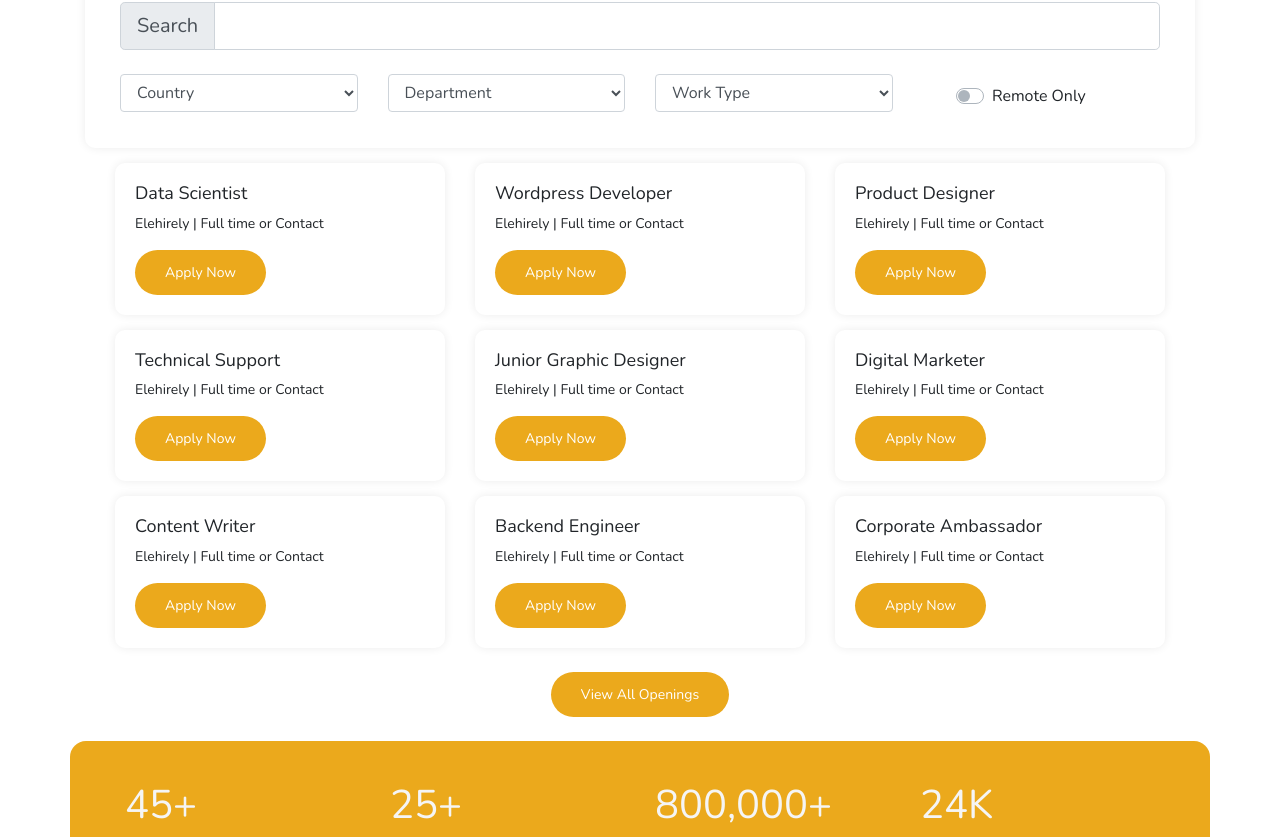
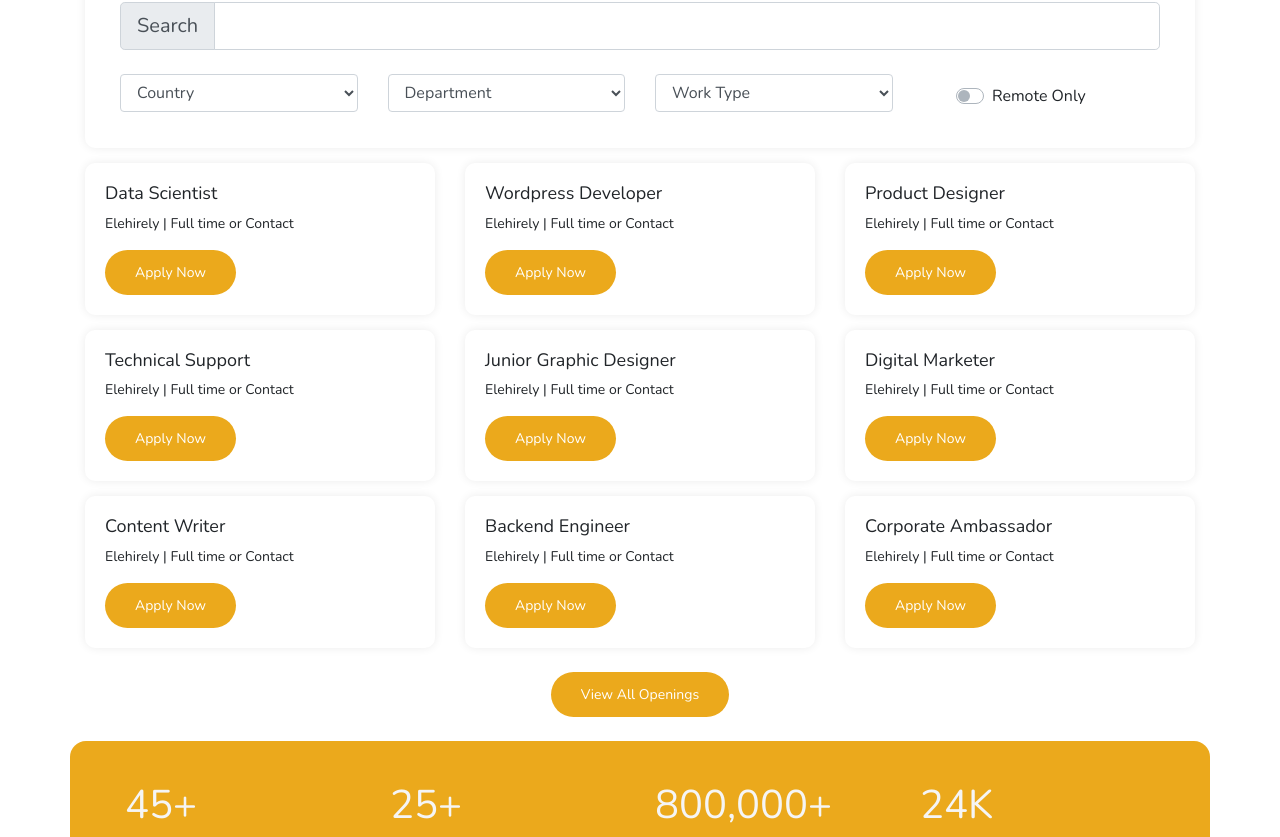
Before and after one commit to Ayush-k-Shukla/Code_page, a React (Create React App) app: page / in a window 1280 px wide. Shown: the part 1849-2686 px from the top of the page. Built offline with nearby package versions, Linux system fonts and the light colour scheme.

Commit message:
some res

```diff
--- a/src/App.css
+++ b/src/App.css
@@ -1,4 +1,4 @@
-@import url('https://fonts.googleapis.com/css2?family=Nunito:wght@200&display=swap');
+@import url("https://fonts.googleapis.com/css2?family=Nunito:wght@200&display=swap");
 .font-op {
   font-family: Nunito;
 }
@@ -68,6 +68,21 @@
 .your-box p {
   font-size: 14px;
 }
+
+.your-box-job {
+  background-color: #fff;
+  margin-top: 15px;
+  border-radius: 10px;
+  padding: 20px;
+  box-shadow: 0px 0px 10px #ececec;
+}
+.your-box-job h3 {
+  font-size: 18px;
+}
+.your-box-job p {
+  font-size: 14px;
+}
+
 .marg-top {
   margin-top: 50px;
 }
@@ -81,7 +96,6 @@
   font-weight: 600;
   color: #eba91c;
 }
-
 
 .join {
   padding: 70px 0px;
@@ -176,7 +190,7 @@
   .marg-top {
     margin-top: 0px;
   }
-  .your-box{
+  .your-box {
     margin-top: 0px;
   }
   #po1 {
@@ -188,7 +202,7 @@
   #stats h6 {
     font-size: 0.5em;
   }
-  .col-12{
+  .col-12 {
     padding-top: 15px;
     padding-bottom: 15px;
     padding-left: 15px;
--- a/src/App.js
+++ b/src/App.js
@@ -24,8 +24,7 @@ import ip4 from "./images/p4.png";
 
 function App() {
   useEffect(() => {
-    Aos.init({ duration: 1800 ,
-      once: true});
+    Aos.init({ duration: 1800, once: true });
   }, []);
   return (
     <Router>
@@ -48,7 +47,7 @@ function App() {
                 </div>
               </div>
               <div class="col-sm-6 col-12">
-                <Image src={myimg} style={{width:'100%'}}/>
+                <Image src={myimg} style={{ width: "100%" }} />
               </div>
             </div>
           </div>
@@ -95,8 +94,8 @@ function App() {
                       <Image src={ij4} />
                       <h3>Education Opportunity</h3>
                       <p>
-                        Get resources for developing your skills and knowledge
-                        to kickstart your carrer.
+                        Get resources for develop your skills and knowledge to
+                        kickstart your carrer.
                       </p>
                     </div>
                   </div>
@@ -208,14 +207,13 @@ function App() {
                 </div>
               </div>
             </div>
-            <div class="container">
-              <div class="container" data-aos="fade-up">
+            <div>
               <div class="row">
                 <div
                   data-aos="fade-up-right"
                   class="col-lg-4 col-md-12 col-sm-12 col-12"
                 >
-                    <div class="your-box">
+                  <div class="your-box-job">
                     <h3>Data Scientist</h3>
                     <p>Elehirely | Full time or Contact</p>
                     <div class="join-box">
@@ -225,8 +223,11 @@ function App() {
                     </div>
                   </div>
                 </div>
-                  <div data-aos="fade-up" class="col-lg-4 col-md-12 col-sm-12 col-12">
-                    <div class="your-box">
+                <div
+                  data-aos="fade-up"
+                  class="col-lg-4 col-md-12 col-sm-12 col-12"
+                >
+                  <div class="your-box-job">
                     <h3>Wordpress Developer</h3>
                     <p>Elehirely | Full time or Contact</p>
                     <div class="join-box">
@@ -240,7 +241,7 @@ function App() {
                   data-aos="fade-up-left"
                   class="col-lg-4 col-md-12 col-sm-12 col-12"
                 >
-                    <div class="your-box">
+                  <div class="your-box-job">
                     <h3>Product Designer</h3>
                     <p>Elehirely | Full time or Contact</p>
                     <div class="join-box">
@@ -251,14 +252,13 @@ function App() {
                   </div>
                 </div>
               </div>
-              </div>
-              <div class="container">
+
               <div class="row">
                 <div
                   data-aos="fade-up-right"
                   class="col-lg-4 col-md-12 col-sm-12 col-12"
                 >
-                    <div class="your-box">
+                  <div class="your-box-job">
                     <h3>Technical Support</h3>
                     <p>Elehirely | Full time or Contact</p>
                     <div class="join-box">
@@ -268,8 +268,11 @@ function App() {
                     </div>
                   </div>
                 </div>
-                  <div data-aos="fade-up" class="col-lg-4 col-md-12 col-sm-12 col-12">
-                    <div class="your-box">
+                <div
+                  data-aos="fade-up"
+                  class="col-lg-4 col-md-12 col-sm-12 col-12"
+                >
+                  <div class="your-box-job">
                     <h3>Junior Graphic Designer</h3>
                     <p>Elehirely | Full time or Contact</p>
                     <div class="join-box">
@@ -283,7 +286,7 @@ function App() {
                   data-aos="fade-up-left"
                   class="col-lg-4 col-md-12 col-sm-12 col-12"
                 >
-                    <div class="your-box">
+                  <div class="your-box-job">
                     <h3>Digital Marketer</h3>
                     <p>Elehirely | Full time or Contact</p>
                     <div class="join-box">
@@ -294,14 +297,13 @@ function App() {
                   </div>
                 </div>
               </div>
-              </div>
-              <div class="container">
+
               <div class="row">
                 <div
                   data-aos="fade-up-right"
                   class="col-lg-4 col-md-12 col-sm-12 col-12"
                 >
-                    <div class="your-box">
+                  <div class="your-box-job">
                     <h3>Content Writer</h3>
                     <p>Elehirely | Full time or Contact</p>
                     <div class="join-box">
@@ -311,8 +313,11 @@ function App() {
                     </div>
                   </div>
                 </div>
-                  <div data-aos="fade-up" class="col-lg-4 col-md-12 col-sm-12 col-12">
-                    <div class="your-box">
+                <div
+                  data-aos="fade-up"
+                  class="col-lg-4 col-md-12 col-sm-12 col-12"
+                >
+                  <div class="your-box-job">
                     <h3>Backend Engineer</h3>
                     <p>Elehirely | Full time or Contact</p>
                     <div class="join-box">
@@ -326,14 +331,13 @@ function App() {
                   data-aos="fade-up-left"
                   class="col-lg-4 col-md-12 col-sm-12 col-12"
                 >
-                    <div class="your-box">
+                  <div class="your-box-job">
                     <h3>Corporate Ambassador</h3>
                     <p>Elehirely | Full time or Contact</p>
                     <div class="join-box">
                       <button type="button" class="btn">
                         Apply Now
                       </button>
-                      </div>
                     </div>
                   </div>
                 </div>
--- a/src/components/footer.component.js
+++ b/src/components/footer.component.js
@@ -31,7 +31,7 @@ const Footer = () => {
 
         <div class="text-center text-dark p-3">
           © 2021 Copyright :
-          <a class="text-dark" href="/">
+          <a class="text-dark" href="">
             Club of Developers, BIET Jhansi
           </a>
         </div>
```
Lines whose indentation alone changed are shown as unchanged.
